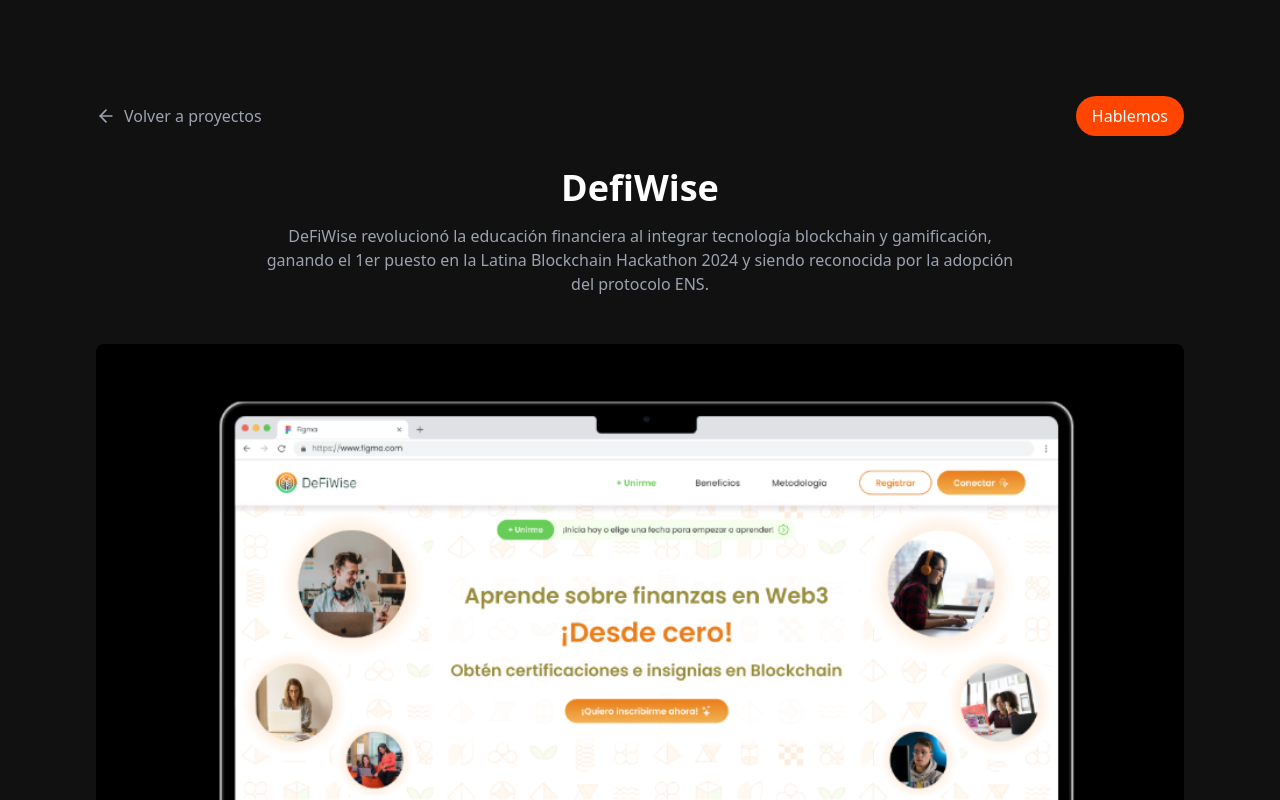
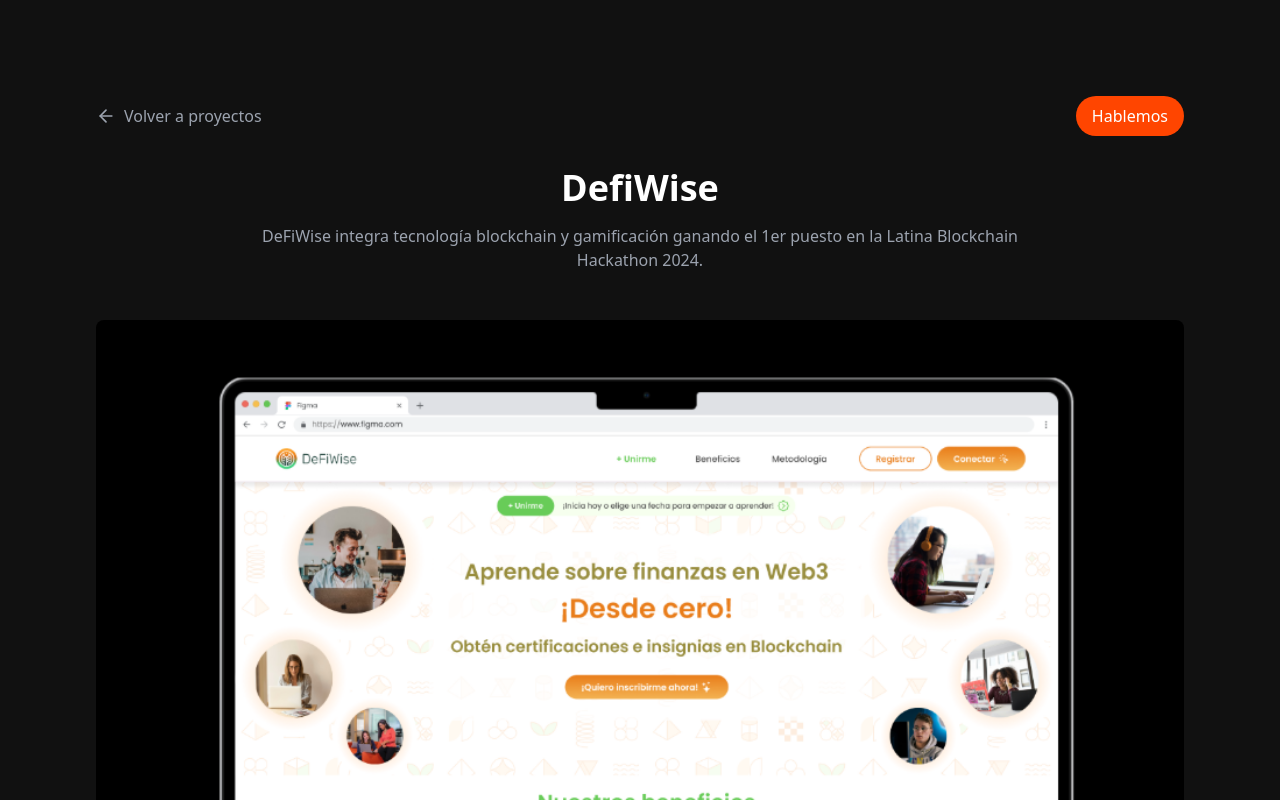
Before and after one commit to mariaelisaaraya/portfolio-ame-arg, a React (Vite) app: page /project/defiwise in a window 1280 px wide. Shown: the top 800 px of the page. Built offline with nearby package versions, Linux system fonts and the light colour scheme.

Commit message:
update p1

```diff
--- a/src/pages/ProjectDetail1.tsx
+++ b/src/pages/ProjectDetail1.tsx
@@ -29,10 +29,8 @@
           <div className="text-center max-w-3xl mx-auto">
             <h1 className="text-4xl font-bold mb-4">DefiWise</h1>
             <p className="text-gray-400">
-              DeFiWise revolucionó la educación financiera al integrar
-              tecnología blockchain y gamificación, ganando el 1er puesto en la
-              Latina Blockchain Hackathon 2024 y siendo reconocida por la
-              adopción del protocolo ENS.
+              DeFiWise integra tecnología blockchain y gamificación ganando el
+              1er puesto en la Latina Blockchain Hackathon 2024.
             </p>
           </div>
 
```
